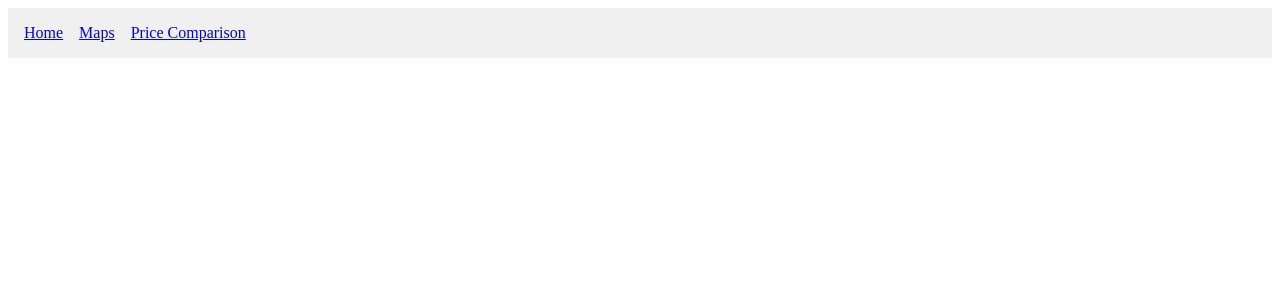
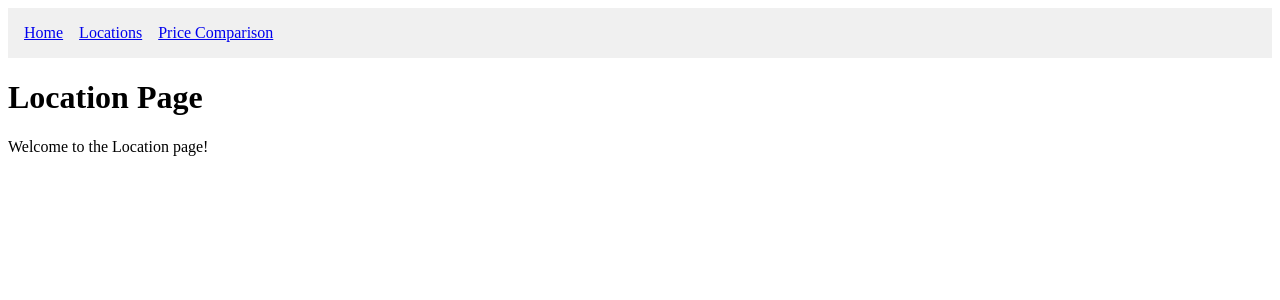
Before and after one commit to Arjan269/Mission-5-P2, a React (Vite) app in the folder client/z-energy/: page /locations in a window 1280 px wide. Shown: the top 300 px of the page. Built offline with nearby package versions, Linux system fonts and the light colour scheme.

Commit message:
changes to names and fixing some errors

```diff
--- a/client/z-energy/src/App.jsx
+++ b/client/z-energy/src/App.jsx
@@ -1,7 +1,7 @@
 import { BrowserRouter, Routes, Route } from "react-router-dom";
-import Home from "./pages/Home";
-import ZMaps from "./pages/Z-maps";
-import PriceComp from "./pages/Price-comp";  // NEW IMPORT
+import Home from "./pages/Home/Home";
+import Locations from "./pages/Locations/locations";
+import PriceComp from "./pages/FuelPriceComparePage/PriceComp"; // NEW IMPORT
 import Navbar from "./common/Navbar";
 
 export default function App() {
@@ -11,7 +11,7 @@
 
       <Routes>
         <Route path="/" element={<Home />} />
-        <Route path="/maps" element={<ZMaps />} />
+        <Route path="/locations" element={<Locations />} />
         <Route path="/price-comp" element={<PriceComp />} /> {/* NEW ROUTE */}
       </Routes>
     </BrowserRouter>
--- a/client/z-energy/src/common/Navbar.jsx
+++ b/client/z-energy/src/common/Navbar.jsx
@@ -2,9 +2,16 @@
 
 export default function Navbar() {
   return (
-    <nav style={{ display: "flex", gap: "1rem", padding: "1rem", background: "#f0f0f0" }}>
+    <nav
+      style={{
+        display: "flex",
+        gap: "1rem",
+        padding: "1rem",
+        background: "#f0f0f0",
+      }}
+    >
       <Link to="/">Home</Link>
-      <Link to="/maps">Maps</Link>
+      <Link to="/locations">Locations</Link>
       <Link to="/price-comp">Price Comparison</Link> {/* NEW LINK */}
     </nav>
   );
--- a/client/z-energy/src/pages/FuelPriceComparePage/PriceComp.jsx
+++ b/client/z-energy/src/pages/FuelPriceComparePage/PriceComp.jsx
@@ -0,0 +1,8 @@
+export default function priceComp() {
+  return (
+    <div>
+      <h1>Fuel Price Compare Page</h1>
+      <p>Welcome to the Fuel Price Compare page!</p>
+    </div>
+  );
+}
--- /dev/null
+++ b/client/z-energy/src/pages/Locations/locations.jsx
@@ -0,0 +1,8 @@
+export default function Location() {
+  return (
+    <div>
+      <h1>Location Page</h1>
+      <p>Welcome to the Location page!</p>
+    </div>
+  );
+}
```
Also changed, not shown: client/z-energy/src/pages/Locations/MapFilters.jsx (added), client/z-energy/src/pages/Locations/MapStationCard.jsx (added), client/z-energy/src/pages/Locations/locationsStyles.module.css (added), client/z-energy/src/pages/Z-maps/mapStyles.css (deleted).
